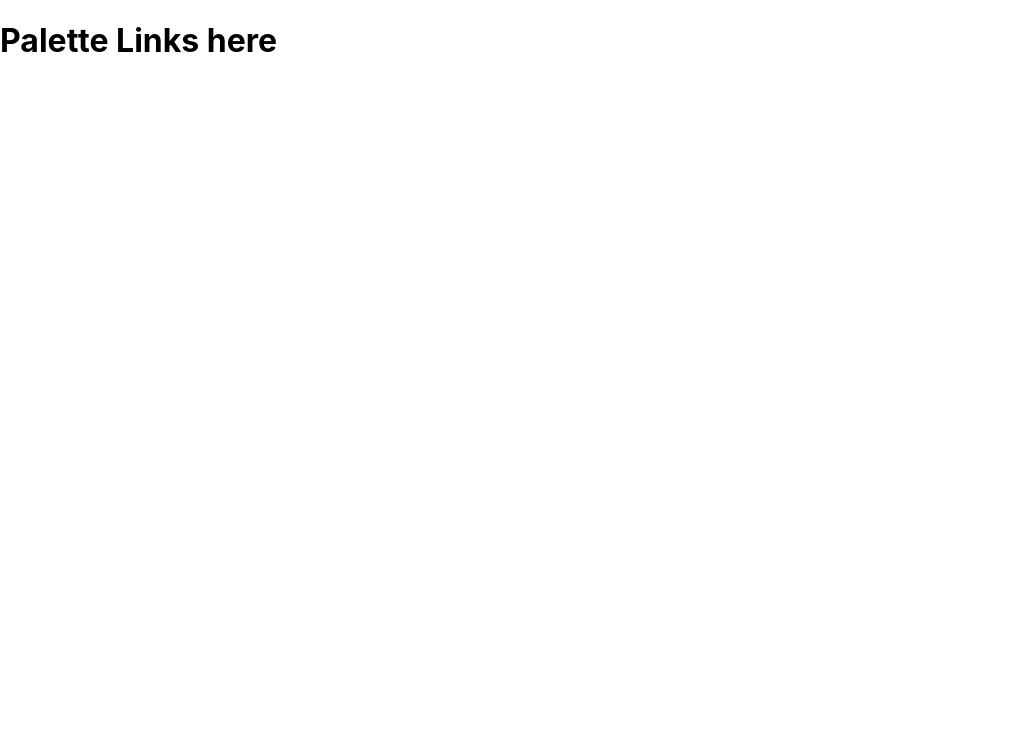
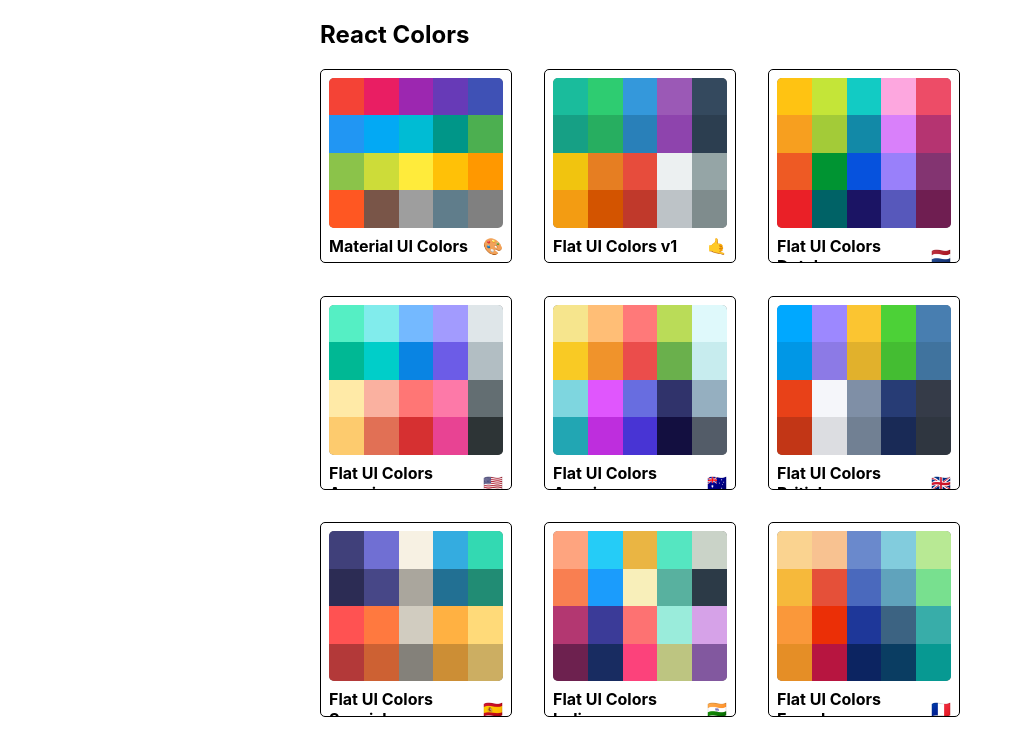
Before and after one commit to callumboaden/color_palette, a React (Create React App) app: page / in a window 1280 px wide. Shown: the top 756 px of the page, without its empty margins (0-1021 px from the left). Built offline with nearby package versions, Linux system fonts and the light colour scheme.

Commit message:
added mini palette component

```diff
--- a/package.json
+++ b/package.json
@@ -5,6 +5,8 @@
   "dependencies": {
     "@material-ui/core": "^4.7.1",
     "@material-ui/icons": "^4.5.1",
+    "@material-ui/styles": "^4.7.1",
+    "axios": "^0.19.0",
     "chroma-js": "^2.1.0",
     "rc-slider": "^8.7.1",
     "react": "^16.12.0",
--- a/src/App.js
+++ b/src/App.js
@@ -1,22 +1,41 @@
 import React, { Component } from 'react';
 import {Route, Switch} from 'react-router-dom';
 import Palette from './Palette';
+import PaletteList from './PaletteList';
+import PaletteGenerator from './PaletteGenerator';
 import seedColors from './seedColors';
 import { generatePalette } from './colorHelpers';
 
 class App extends Component {
+  constructor(props) {
+    super(props);
+
+    this.findPallete = this.findPallete.bind(this);
+  }
+  findPallete(id){
+    return seedColors.find((palette) => {
+      return palette.id === id;
+    });
+  }
   render() {
     return (
       <Switch>
               <Route
                 exact path="/"
-                render={() => <h1>Palette Links here</h1>}
+                render={() => <PaletteList palettes={seedColors} />}
               />
               <Route
                 exact path="/palette/:id"
-                render={() => <h1>Pallete goes here</h1>}
+                render={(routeProps) => <Palette palette={generatePalette(this.findPallete(routeProps.match.params.id))} />}
               />
+
+              <Route
+                exact path="/generator"
+                render={() => <PaletteGenerator />}
+              />
+
       </Switch>
+
 
 /*       <div className="App">
         <Palette
--- /dev/null
+++ b/src/MiniPalette.js
@@ -0,0 +1,64 @@
+import React from 'react';
+import { withStyles } from '@material-ui/styles';
+
+const styles = {
+    root: {
+        backgroundColo: "white",
+        borderRadius: "5px",
+        border: "1px solid black",
+        padding: "0.5rem",
+        position: "relative",
+        overflow: "hidden",
+        "&:hover": {
+            cursor: "pointer"
+        }
+    },
+    colors: {
+        backgroundColor: "grey",
+        height: "150px",
+        borderRadius: "5px",
+        overflow: "hidden"
+    },
+    title: {
+        display: "flex",
+        justifyContent: "space-between",
+        alignItems: "center",
+        margin: "0",
+        color: "black",
+        paddingTop: "0.5rem",
+        fontSize: "1rem",
+        position: "relative"
+    },
+    emoji: {
+        marginLeft: "0.5rem"
+    },
+    miniColorBox: {
+        height: "25%",
+        width: "20%",
+        display: "inline-block",
+        margin: "0 auto",
+        position: "relative",
+        marginBottom: "-4px"
+    }
+}
+
+function MiniPalette(props) {
+    const { classes, paletteName, emoji, colors } = props;
+    const miniColorBoxes = colors.map(color => (
+        <div
+            className={classes.miniColorBox}
+            style={{backgroundColor: color.color }}
+            key={color.name}
+        />
+    ));
+    return (
+        <div className={classes.root}>
+            <div className={classes.colors}>
+                { miniColorBoxes }
+            </div>
+            <h5 className={classes.title}> {paletteName} <span class={classes.emoji}> { emoji }</span></h5>
+        </div>
+    )
+}
+
+export default withStyles(styles)(MiniPalette);
--- a/src/Navbar.js
+++ b/src/Navbar.js
@@ -1,5 +1,5 @@
 import React, { Component } from 'react';
-
+import { Link } from 'react-router-dom';
 import Slider from 'rc-slider';
 import MenuItem from '@material-ui/core/MenuItem';
 import Select from '@material-ui/core/Select';
@@ -32,7 +32,7 @@
         return (
             <div className="Navbar">
                 <div className="logo">
-                    <a href="#">Color Picker</a>
+                    <Link to="/">Color Picker</Link>
                 </div>
                 <div className="slider-container">
                     <span>Level: { level }</span>
--- /dev/null
+++ b/src/PaletteGenerator.js
@@ -0,0 +1,24 @@
+import React, { Component } from 'react';
+import axios from 'axios';
+
+class PaletteGenerator extends Component {
+    static defaultProps = {
+        proxy: 'https://cors-anywhere.herokuapp.com/'
+    }
+    constructor(props) {
+        super(props);
+
+        this.state = { colors: [] };
+    }
+    render() {
+        return (
+            <div className="PaletteGenerator">
+                <h1>Palette Generator</h1>
+
+                <button onClick={this.generateColors}>Generate</button>
+            </div>
+        );
+    }
+}
+
+export default PaletteGenerator;
--- /dev/null
+++ b/src/PaletteList.js
@@ -0,0 +1,55 @@
+import React, { Component } from 'react';
+import MiniPalette from './MiniPalette';
+import { withStyles } from '@material-ui/styles';
+
+const styles = {
+    root: {
+        backgroundColor: "white",
+        height: "100vh",
+        display: "flex",
+        alignItems: "flex-start",
+        justifyContent: "center"
+    },
+    container: {
+        width: "50%",
+        display: "flex",
+        alignItems: "flex-start",
+        flexDirection: "column",
+        flexWrap: "wrap"
+    },
+    nav: {
+        display: "flex",
+        width: "100%",
+        justifyContent: "space-between"
+    },
+    palettes: {
+        boxSizing: "border-box",
+        width: "100%",
+        display: "grid",
+        gridTemplateColumns: "repeat(3, 30%)",
+        gridGap: "5%"
+    }
+}
+
+class PaletteList extends Component {
+    render() {
+        const { palettes, classes } = this.props;
+        return (
+            <div className={classes.root}>
+                <div className={classes.container}>
+                    <nav className={classes.nav}>
+                        <h1>React Colors</h1>
+                    </nav>
+                    <div className={classes.palettes}>
+                        { palettes.map(palette => (
+                            <MiniPalette {...palette} />
+                        ))}
+                    </div>
+                </div>
+            </div>
+
+        );
+    }
+}
+
+export default withStyles(styles)(PaletteList);
```
Also changed, not shown: 1 other file (tests, documents, lock files or other folders).
